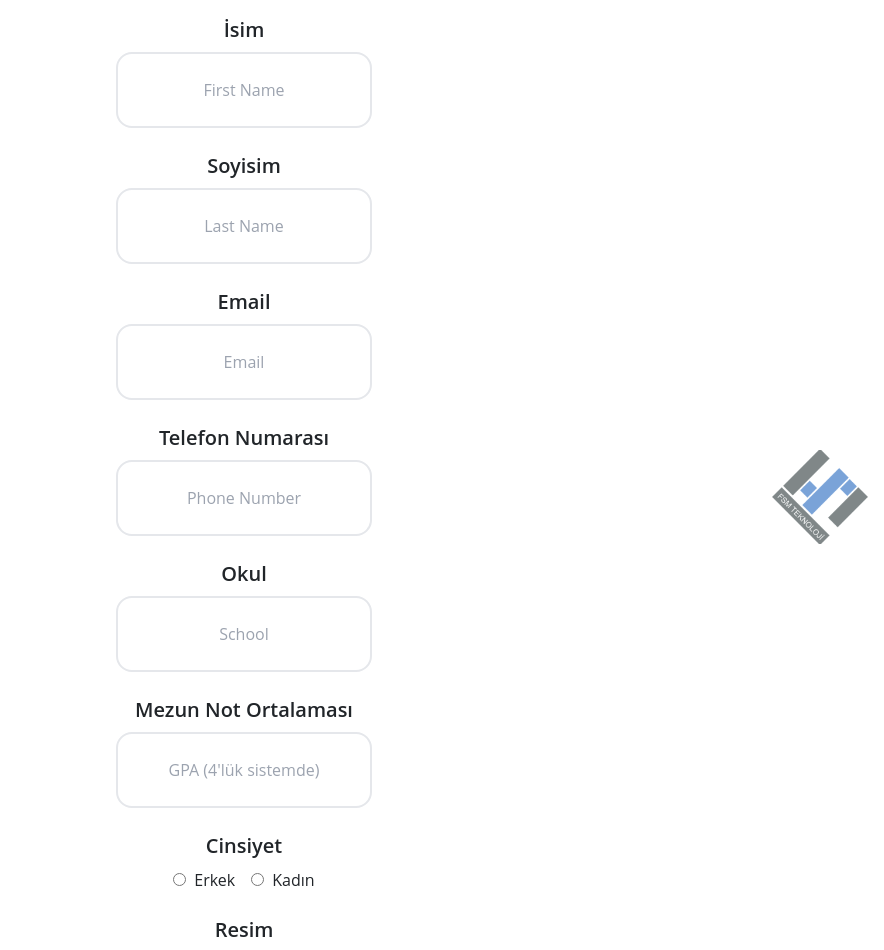
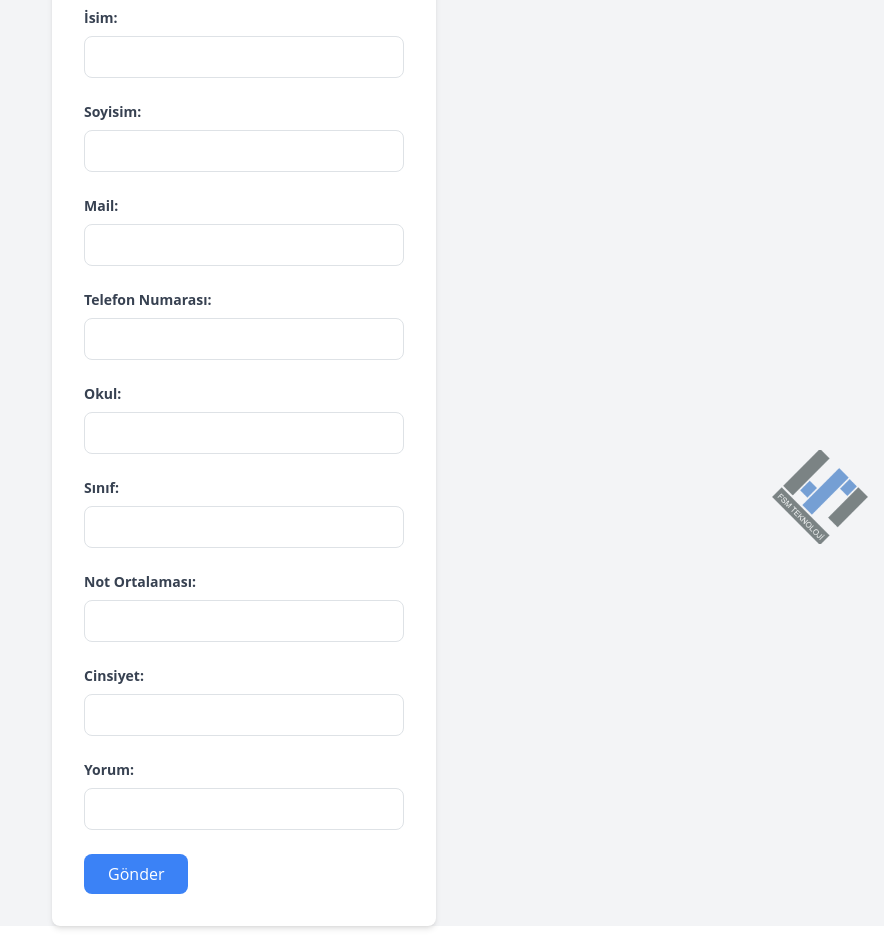
Before and after one commit to MYellowrock/FSM-Website, a React (Create React App) app: page /hiring in a window 1280 px wide. Shown: the part 240-1190 px from the top of the page, without its empty margins (396-1280 px from the left). Built offline with nearby package versions, Linux system fonts and the light colour scheme; the HTML template or start-up script is replaced by a standard one.

Commit message:
database-saved

```diff
--- a/src/components/Hiring.js
+++ b/src/components/Hiring.js
@@ -1,109 +1,207 @@
+import React, { useState } from "react";
+
 function Hiring() {
+  const [name, setName] = useState("");
+  const [surname, setSurname] = useState("");
+  const [mail, setMail] = useState("");
+  const [phone, setPhone] = useState("");
+  const [school, setSchool] = useState("");
+  const [level, setLevel] = useState("");
+  const [grade, setGrade] = useState("");
+  const [gender, setGender] = useState("");
+  const [comment, setComment] = useState("");
+
+  const handleNameChange = (event) => {
+    setName(event.target.value);
+  };
+
+  const handleSurnameChange = (event) => {
+    setSurname(event.target.value);
+  };
+
+  const handleMailChange = (event) => {
+    setMail(event.target.value);
+  };
+
+  const handlePhoneChange = (event) => {
+    setPhone(event.target.value);
+  };
+
+  const handleSchoolChange = (event) => {
+    setSchool(event.target.value);
+  };
+
+  const handleLevelChange = (event) => {
+    setLevel(event.target.value);
+  };
+
+  const handleGradeChange = (event) => {
+    setGrade(event.target.value);
+  };
+
+  const handleGenderChange = (event) => {
+    setGender(event.target.value);
+  };
+
+  const handleCommentChange = (event) => {
+    setComment(event.target.value);
+  };
+
+  const handleSubmit = async (event) => {
+    event.preventDefault();
+
+    const formData = new FormData();
+    formData.append("name", name);
+    formData.append("surname", surname);
+    formData.append("mail", mail);
+    formData.append("phone", phone);
+    formData.append("school", school);
+    formData.append("level", level);
+    formData.append("grade", grade);
+    formData.append("gender", gender);
+    formData.append("comment", comment);
+
+    try {
+      const response = await fetch("http://localhost/phpDocument/hiring.php", {
+        method: "POST",
+        body: formData,
+      });
+
+      const data = await response.json();
+      if (data.message) {
+        console.log("Başvuru başarıyla tamamlandı:", data.message);
+      } else if (data.error) {
+        console.error("Hata:", data.error);
+      }
+    } catch (error) {
+      console.error("Hata:", error);
+    }
+
+    setName("");
+    setSurname("");
+    setMail("");
+    setPhone("");
+    setSchool("");
+    setLevel("");
+    setGrade("");
+    setGender("");
+    setComment("");
+
+    alert("Başarılı");
+  };
+
   return (
-      <div id="hiring">
-        <div id="human-sources-form">
-          <form className="my-24">
-            <label className="block text-center">
-              <span className="block text-xl font-semibold mb-2">İsim</span>
+    <div className="flex justify-center items-center min-h-screen bg-gray-100">
+      <div className="bg-white p-8 rounded-lg shadow-md w-96">
+        <h2 className="text-2xl font-semibold mb-4">İş Başvurusu</h2>
+        <form onSubmit={handleSubmit}>
+          <div className="mb-4">
+            <label className="block text-gray-700 text-sm font-bold mb-2">
+              İsim:
+            </label>
             <input
               type="text"
-                className="peer border-2 rounded-2xl p-4 w-[256px] text-center"
-                placeholder="First Name"
-                name="name"
+              value={name}
+              onChange={handleNameChange}
+              className="border rounded-lg px-3 py-2 w-full"
             />
+          </div>
+          <div className="mb-6">
+            <label className="block text-gray-700 text-sm font-bold mb-2">
+              Soyisim:
             </label>
-
-            <label className="block text-center mt-6">
-              <span className="block text-xl font-semibold mb-2">Soyisim</span>
             <input
               type="text"
-                className="peer border-2 rounded-2xl p-4 w-[256px] text-center"
-                placeholder="Last Name"
-                name="surname"
+              value={surname}
+              onChange={handleSurnameChange}
+              className="border rounded-lg px-3 py-2 w-full"
             />
+          </div>
+          <div className="mb-4">
+            <label className="block text-gray-700 text-sm font-bold mb-2">
+              Mail:
             </label>
-
-            <label className="block text-center mt-6">
-              <span className="block text-xl font-semibold mb-2">Email</span>
             <input
               type="email"
-                className="peer border-2 rounded-2xl p-4 w-[256px] text-center"
-                placeholder="Email"
-                name="email"
+              value={mail}
+              onChange={handleMailChange}
+              className="border rounded-lg px-3 py-2 w-full"
             />
+          </div>
+          <div className="mb-4">
+            <label className="block text-gray-700 text-sm font-bold mb-2">
+              Telefon Numarası:
             </label>
-
-            <label className="block text-center mt-6">
-              <span className="block text-xl font-semibold mb-2">
-                Telefon Numarası
-              </span>
             <input
               type="tel"
-                className="peer border-2 rounded-2xl p-4 w-[256px] text-center"
-                placeholder="Phone Number"
-                name="phone"
+              value={phone}
+              onChange={handlePhoneChange}
+              className="border rounded-lg px-3 py-2 w-full"
             />
+          </div>
+          <div className="mb-4">
+            <label className="block text-gray-700 text-sm font-bold mb-2">
+              Okul:
             </label>
-
-            <label className="block text-center mt-6">
-            <span className="block text-xl font-semibold mb-2">Okul</span>
             <input
               type="text"
-              className="peer border-2 rounded-2xl p-4 w-[256px] text-center"
-              placeholder="School"
-              name="school"
+              value={school}
+              onChange={handleSchoolChange}
+              className="border rounded-lg px-3 py-2 w-full"
             />
+          </div>
+          <div className="mb-4">
+            <label className="block text-gray-700 text-sm font-bold mb-2">
+              Sınıf:
             </label>
+            <input
+              type="text"
+              value={level}
+              onChange={handleLevelChange}
+              className="border rounded-lg px-3 py-2 w-full"
+            />
+          </div>
+          <div className="mb-4">
+            <label className="block text-gray-700 text-sm font-bold mb-2">
+              Not Ortalaması:
+            </label>
+            <input
+              type="number"
+              value={grade}
+              onChange={handleGradeChange}
+              step="0.01"
+              className="border rounded-lg px-3 py-2 w-full"
+            />
+          </div>
+          <div className="mb-4">
+            <label className="block text-gray-700 text-sm font-bold mb-2">
+              Cinsiyet:
+            </label>
+            <input
+              type="text"
+              value={gender}
+              onChange={handleGenderChange}
+              className="border rounded-lg px-3 py-2 w-full"
+            />
+          </div>
+          <div className="mb-4">
+            <label className="block text-gray-700 text-sm font-bold mb-2">
+              Yorum:
+            </label>
+            <input
+              type="text"
+              value={comment}
+              onChange={handleCommentChange}
+              className="border rounded-lg px-3 py-2 w-full"
+            />
+          </div>
 
-          <label className="block text-center mt-6">
-              <span className="block text-xl font-semibold mb-2">
-                Mezun Not Ortalaması
-              </span>
-              <input
-                type="tel"
-                className="peer border-2 rounded-2xl p-4 w-[256px] text-center"
-                placeholder="GPA (4'lük sistemde)"
-                name="phone"
-              />
-            </label>
-
-            <label className="block text-center mt-6">
-              <span className="block text-xl font-semibold mb-2">Cinsiyet</span>
-              <div className="flex justify-center items-center">
-                <label className="mr-4">
-                  <input type="radio" name="gender" value="male" />
-                  <span className="ml-2">Erkek</span>
-                </label>
-                <label>
-                  <input type="radio" name="gender" value="female" />
-                  <span className="ml-2">Kadın</span>
-                </label>
-              </div>
-            </label>
-
-            <label className="block text-center mt-6">
-            <span className="block text-xl font-semibold mb-2">Resim</span>
-            <input type="file" accept="image/*" className="peer text-center" name="picture"/>
-          </label>
-
-          <label className="block text-center mt-6">
-            <span className="block text-xl font-semibold mb-2">CV</span>
-            <input type="file" accept="image/*" className="peer text-center" name="cv"/>
-          </label>
-
-            <label className="block text-center mt-6">
-              <span className="block text-xl font-semibold mb-2">Yorum</span>
-              <textarea
-                className="peer border-2 rounded-2xl p-4 w-1/2 h-32 text-center"
-                placeholder="Bize görüşlerinizi bildiriniz..."
-                name="comments"
-              />
-            </label>
-
-            <button type="submit" className="block mt-6 bg-fsm-blue text-white px-12 py-6 rounded-2xl hover:bg-blue-600 mx-auto">
-            <p className="text-center font-semibold text-xl">Gönder</p>
+          <button
+            type="submit"
+            className="bg-blue-500 text-white px-4 py-2 rounded-lg hover:bg-blue-600"
+          >
+            Gönder
           </button>
-
         </form>
       </div>
     </div>
--- a/src/components/Intern.js
+++ b/src/components/Intern.js
@@ -1,131 +1,207 @@
+import React, { useState } from "react";
+
 function Intern() {
+  const [name, setName] = useState("");
+  const [surname, setSurname] = useState("");
+  const [mail, setMail] = useState("");
+  const [phone, setPhone] = useState("");
+  const [school, setSchool] = useState("");
+  const [level, setLevel] = useState("");
+  const [grade, setGrade] = useState("");
+  const [gender, setGender] = useState("");
+  const [comment, setComment] = useState("");
+
+  const handleNameChange = (event) => {
+    setName(event.target.value);
+  };
+
+  const handleSurnameChange = (event) => {
+    setSurname(event.target.value);
+  };
+
+  const handleMailChange = (event) => {
+    setMail(event.target.value);
+  };
+
+  const handlePhoneChange = (event) => {
+    setPhone(event.target.value);
+  };
+
+  const handleSchoolChange = (event) => {
+    setSchool(event.target.value);
+  };
+
+  const handleLevelChange = (event) => {
+    setLevel(event.target.value);
+  };
+
+  const handleGradeChange = (event) => {
+    setGrade(event.target.value);
+  };
+
+  const handleGenderChange = (event) => {
+    setGender(event.target.value);
+  };
+
+  const handleCommentChange = (event) => {
+    setComment(event.target.value);
+  };
+
+  const handleSubmit = async (event) => {
+    event.preventDefault();
+
+    const formData = new FormData();
+    formData.append("name", name);
+    formData.append("surname", surname);
+    formData.append("mail", mail);
+    formData.append("phone", phone);
+    formData.append("school", school);
+    formData.append("level", level);
+    formData.append("grade", grade);
+    formData.append("gender", gender);
+    formData.append("comment", comment);
+
+    try {
+      const response = await fetch("http://localhost/phpDocument/intern.php", {
+        method: "POST",
+        body: formData,
+      });
+
+      const data = await response.json();
+      if (data.message) {
+        console.log("Başvuru başarıyla tamamlandı:", data.message);
+      } else if (data.error) {
+        console.error("Hata:", data.error);
+      }
+    } catch (error) {
+      console.error("Hata:", error);
+    }
+
+    setName("");
+    setSurname("");
+    setMail("");
+    setPhone("");
+    setSchool("");
+    setLevel("");
+    setGrade("");
+    setGender("");
+    setComment("");
+
+    alert("Başarılı");
+  };
+
   return (
-    <div id="intern">
-      <div id="human-sources-form">
-        <form className="my-24" action="/intern.php" method="post">
-          <label className="block text-center">
-            <span className="block text-xl font-semibold mb-2">İsim</span>
+    <div className="flex justify-center items-center min-h-screen bg-gray-100">
+      <div className="bg-white p-8 rounded-lg shadow-md w-96">
+        <h2 className="text-2xl font-semibold mb-4">Stajyer Başvurusu</h2>
+        <form onSubmit={handleSubmit}>
+          <div className="mb-4">
+            <label className="block text-gray-700 text-sm font-bold mb-2">
+              İsim:
+            </label>
             <input
               type="text"
-              className="peer border-2 rounded-2xl p-4 w-[256px] text-center"
-              placeholder="First Name"
-              name="name"
+              value={name}
+              onChange={handleNameChange}
+              className="border rounded-lg px-3 py-2 w-full"
             />
-          </label>
-
-          <label className="block text-center mt-6">
-            <span className="block text-xl font-semibold mb-2">Soyisim</span>
+          </div>
+          <div className="mb-6">
+            <label className="block text-gray-700 text-sm font-bold mb-2">
+              Soyisim:
+            </label>
             <input
               type="text"
-              className="peer border-2 rounded-2xl p-4 w-[256px] text-center"
-              placeholder="Last Name"
-              name="surname"
+              value={surname}
+              onChange={handleSurnameChange}
+              className="border rounded-lg px-3 py-2 w-full"
             />
-          </label>
-
-          <label className="block text-center mt-6">
-            <span className="block text-xl font-semibold mb-2">Email</span>
+          </div>
+          <div className="mb-4">
+            <label className="block text-gray-700 text-sm font-bold mb-2">
+              Mail:
+            </label>
             <input
               type="email"
-              className="peer border-2 rounded-2xl p-4 w-[256px] text-center"
-              placeholder="Email"
-              name="email"
+              value={mail}
+              onChange={handleMailChange}
+              className="border rounded-lg px-3 py-2 w-full"
             />
-          </label>
-
-          <label className="block text-center mt-6">
-            <span className="block text-xl font-semibold mb-2">
-              Telefon Numarası
-            </span>
+          </div>
+          <div className="mb-4">
+            <label className="block text-gray-700 text-sm font-bold mb-2">
+              Telefon Numarası:
+            </label>
             <input
               type="tel"
-              className="peer border-2 rounded-2xl p-4 w-[256px] text-center"
-              placeholder="Phone Number"
-              name="phone"
+              value={phone}
+              onChange={handlePhoneChange}
+              className="border rounded-lg px-3 py-2 w-full"
             />
-          </label>
-
-          <label className="block text-center mt-6">
-            <span className="block text-xl font-semibold mb-2">Okul</span>
+          </div>
+          <div className="mb-4">
+            <label className="block text-gray-700 text-sm font-bold mb-2">
+              Okul:
+            </label>
             <input
               type="text"
-              className="peer border-2 rounded-2xl p-4 w-[256px] text-center"
-              placeholder="School"
-              name="school"
+              value={school}
+              onChange={handleSchoolChange}
+              className="border rounded-lg px-3 py-2 w-full"
             />
-          </label>
+          </div>
+          <div className="mb-4">
+            <label className="block text-gray-700 text-sm font-bold mb-2">
+              Sınıf:
+            </label>
+            <input
+              type="text"
+              value={level}
+              onChange={handleLevelChange}
+              className="border rounded-lg px-3 py-2 w-full"
+            />
+          </div>
+          <div className="mb-4">
+            <label className="block text-gray-700 text-sm font-bold mb-2">
+              Not Ortalaması:
+            </label>
+            <input
+              type="number"
+              value={grade}
+              onChange={handleGradeChange}
+              step="0.01"
+              className="border rounded-lg px-3 py-2 w-full"
+            />
+          </div>
+          <div className="mb-4">
+            <label className="block text-gray-700 text-sm font-bold mb-2">
+              Cinsiyet:
+            </label>
+            <input
+              type="text"
+              value={gender}
+              onChange={handleGenderChange}
+              className="border rounded-lg px-3 py-2 w-full"
+            />
+          </div>
+          <div className="mb-4">
+            <label className="block text-gray-700 text-sm font-bold mb-2">
+              Yorum:
+            </label>
+            <input
+              type="text"
+              value={comment}
+              onChange={handleCommentChange}
+              className="border rounded-lg px-3 py-2 w-full"
+            />
+          </div>
 
-          <label className="block text-center mt-6">
-            <span className="block text-xl font-semibold mb-2">Sınıf</span>
-            <div className="flex justify-center items-center">
-              <label className="mr-4">
-                <input type="radio" name="grade" value="first" />
-                <span className="mx-2">1</span>
-              </label>
-              <label className="mr-4">
-                <input type="radio" name="grade" value="second" />
-                <span className="mx-2">2</span>
-              </label>
-              <label className="mr-4">
-                <input type="radio" name="grade" value="third" />
-                <span className="mx-2">3</span>
-              </label>
-              <label className="mr-4">
-                <input type="radio" name="grade" value="fourth" />
-                <span className="mx-2">4</span>
-              </label>
-            </div>
-          </label>
-
-          <label className="block text-center mt-6">
-              <span className="block text-xl font-semibold mb-2">
-                Not Ortalaması
-              </span>
-              <input
-                type="tel"
-                className="peer border-2 rounded-2xl p-4 w-[256px] text-center"
-                placeholder="GPA (4'lük sistemde)"
-                name="phone"
-              />
-            </label>
-
-          <label className="block text-center mt-6">
-            <span className="block text-xl font-semibold mb-2">Cinsiyet</span>
-            <div className="flex justify-center items-center">
-              <label className="mr-4">
-                <input type="radio" name="gender" value="male" />
-                <span className="ml-2">Erkek</span>
-              </label>
-              <label>
-                <input type="radio" name="gender" value="female" />
-                <span className="ml-2">Kadın</span>
-              </label>
-            </div>
-          </label>
-
-          <label className="block text-center mt-6">
-            <span className="block text-xl font-semibold mb-2">Resim</span>
-            <input type="file" accept="image/*" className="peer" name="picture"/>
-          </label>
-
-          <label className="block text-center mt-6">
-            <span className="block text-xl font-semibold mb-2">CV</span>
-            <input type="file" accept="image/*" className="peer text-center" name="cv"/>
-          </label>
-
-          <label className="block text-center mt-6">
-            <span className="block text-xl font-semibold mb-2">Yorum</span>
-            <textarea
-              className="peer border-2 rounded-2xl p-4 w-1/2 h-32 text-center"
-              placeholder="Bize görüşlerinizi bildiriniz..."
-              name="comments"
-            />
-          </label>
-
-          <button type="submit" className="block mt-6 bg-fsm-blue text-white px-12 py-6 rounded-2xl hover:bg-blue-600 mx-auto">
-            <p className="text-center font-semibold text-xl">Gönder</p>
+          <button
+            type="submit"
+            className="bg-blue-500 text-white px-4 py-2 rounded-lg hover:bg-blue-600"
+          >
+            Gönder
           </button>
-
         </form>
       </div>
     </div>
--- a/src/components/Online.js
+++ b/src/components/Online.js
@@ -1,8 +1,8 @@
-import React, { useState } from 'react';
+import React, { useState } from "react";
 
 function Online() {
-  const [username, setUsername] = useState('');
-  const [password, setPassword] = useState('');
+  const [username, setUsername] = useState("");
+  const [password, setPassword] = useState("");
 
   const handleUsernameChange = (event) => {
     setUsername(event.target.value);
@@ -12,37 +12,62 @@ function Online() {
     setPassword(event.target.value);
   };
 
-  const handleSubmit = (event) => {
+  const handleSubmit = async (event) => {
     event.preventDefault();
 
-    setUsername('');
-    setPassword('');
+    const formData = new FormData();
+    formData.append("username", username);
+    formData.append("password", password);
+
+    try {
+      const response = await fetch("http://localhost/phpDocument/submit.php", {
+        method: "POST",
+        body: formData,
+      });
+
+      const data = await response.json();
+      if (data.message) {
+        console.log("Başvuru başarıyla tamamlandı:", data.message);
+      } else if (data.error) {
+        console.error("Hata:", data.error);
+      }
+    } catch (error) {
+      console.error("Hata:", error);
+    }
+
+    setUsername("");
+    setPassword("");
+
+    alert("Başarılı");
   };
-
 
   return (
     <div className="flex justify-center items-center min-h-screen bg-gray-100">
-      <div className="bg-white p-8 rounded-lg shadow-md">
+      <div className="bg-white p-8 rounded-lg shadow-md w-96">
         <h2 className="text-2xl font-semibold mb-4">Giriş Yap</h2>
-        <form action='C:\xampp\htdocs/submit.php' onSubmit={handleSubmit} method="post">
-          <label className="block mb-2">
-            Kullanıcı Adı:
+        <form onSubmit={handleSubmit}>
+          <div className="mb-4">
+            <label className="block text-gray-700 text-sm font-bold mb-2">
+              Kullanıcı Adı:
+            </label>
             <input
               type="text"
               value={username}
               onChange={handleUsernameChange}
-              className="border rounded-lg px-3 py-2 w-full mt-1"
+              className="border rounded-lg px-3 py-2 w-full"
             />
-          </label>
-          <label className="block mb-2">
-            Şifre:
+          </div>
+          <div className="mb-6">
+            <label className="block text-gray-700 text-sm font-bold mb-2">
+              Şifre:
+            </label>
             <input
               type="password"
               value={password}
               onChange={handlePasswordChange}
-              className="border rounded-lg px-3 py-2 w-full mt-1"
+              className="border rounded-lg px-3 py-2 w-full"
             />
-          </label>
+          </div>
           <button
             type="submit"
             className="bg-blue-500 text-white px-4 py-2 rounded-lg hover:bg-blue-600"
```
Lines whose indentation alone changed are shown as unchanged.
